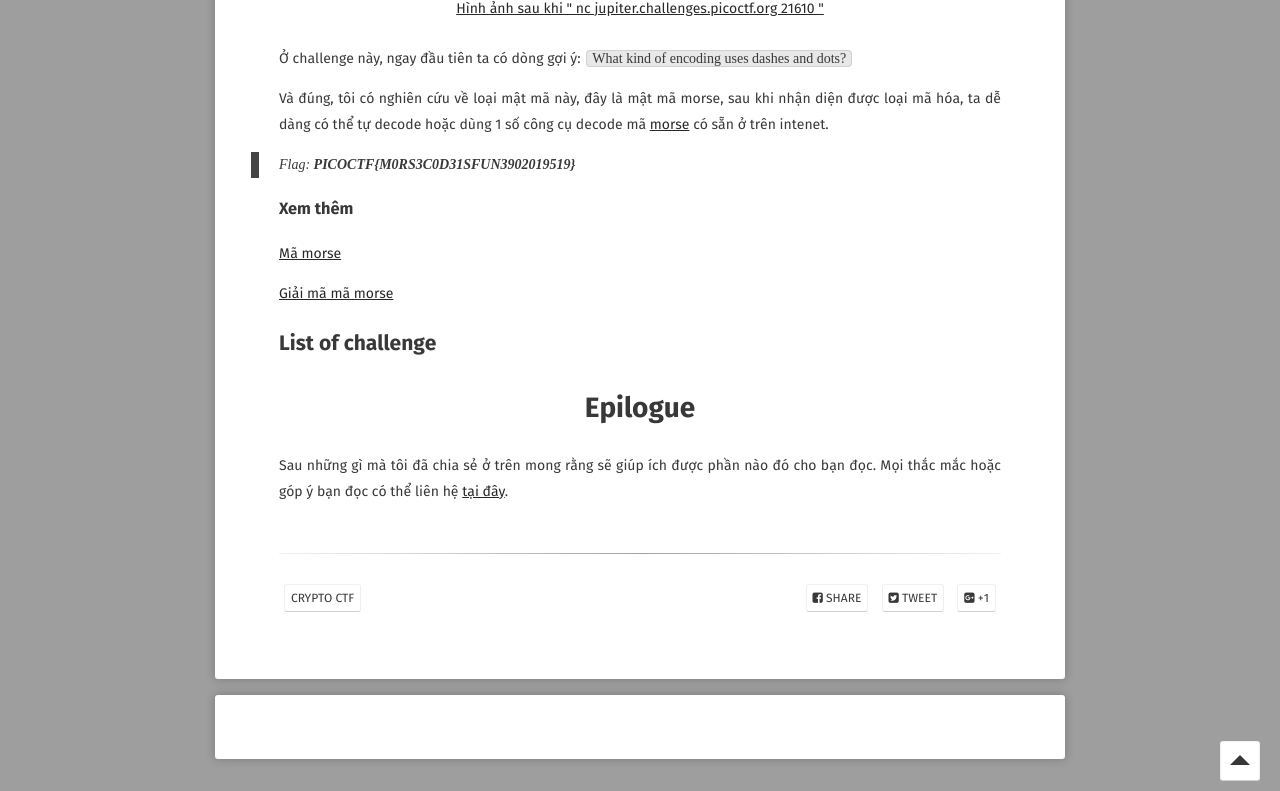
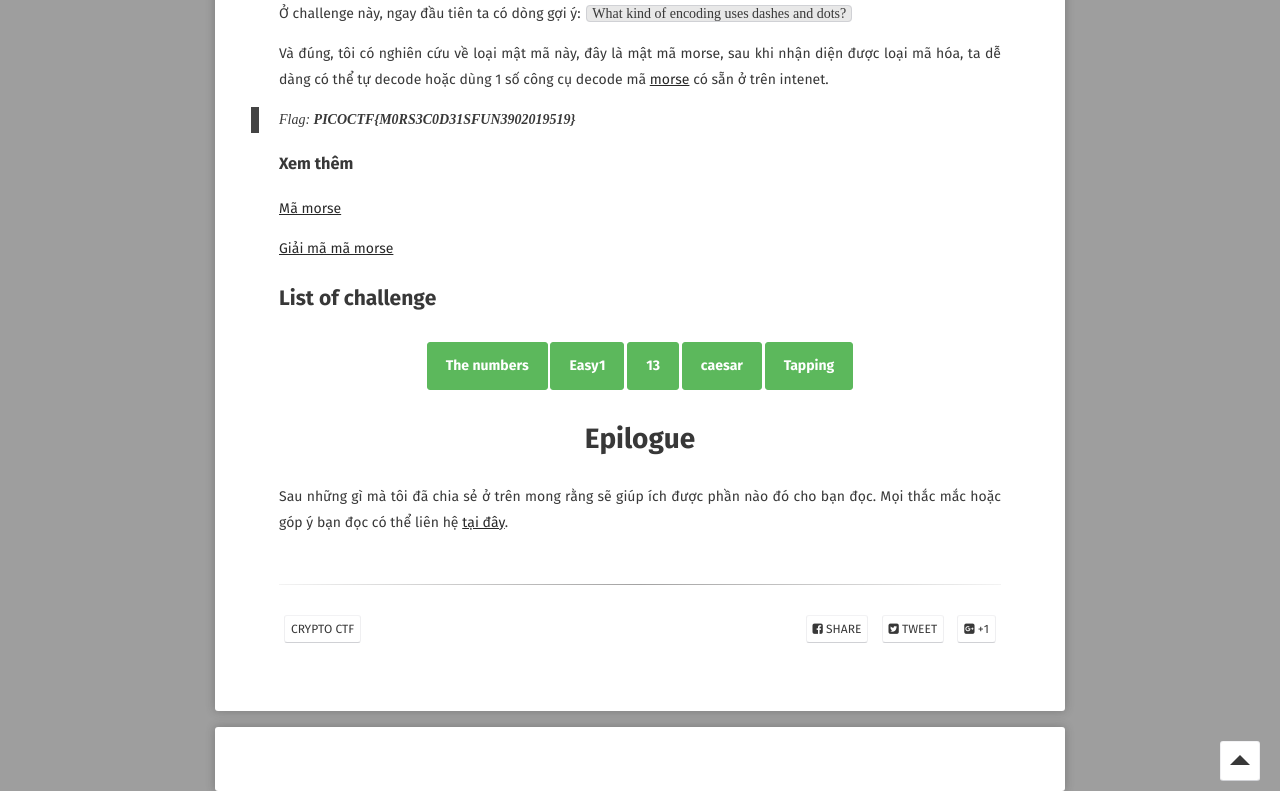
Before and after one commit to hieuhdh/deuteri, a Jekyll site: the page built from _posts/2021-10-10-[CRYPTO]-PicoCTF-2019.md, in a window 1280 px wide and 900 px high, scrolled down 4559 px, cut to the strip 109-900 px from the top of the window. Built offline with Jekyll 4.4.1, drawn with Linux system fonts in a browser that asks for light colours; some web fonts are replaced; comment, search, counter and statistics services are not loaded.

Commit message:
fix something

```diff
--- a/_posts/2021-10-10-[CRYPTO]-PicoCTF-2019.md
+++ b/_posts/2021-10-10-[CRYPTO]-PicoCTF-2019.md
@@ -88,11 +88,13 @@
 
 ### Xem thêm
 
-<a href="https://vi.wikipedia.org/wiki/M%E1%BA%ADt_m%C3%A3_Caesar">Mật mã caesar</a>
-
-<a href="https://privacycanada.net/classical-encryption/caesar-cipher/">Mật mã caesar</a>
-
-<a href="https://cryptii.com/pipes/caesar-cipher">Decode caesar online</a>
+<div align="center">
+  <h5>
+    <a href="https://vi.wikipedia.org/wiki/M%E1%BA%ADt_m%C3%A3_Caesar" class="btn btn-success">Mật mã caesar</a>
+    <a href="https://privacycanada.net/classical-encryption/caesar-cipher/" class="btn btn-success">Mật mã caesar</a>
+    <a href="https://cryptii.com/pipes/caesar-cipher" class="btn btn-success">Decode caesar online</a>
+  </h5>
+</div>
 
 ## Tapping
 
@@ -115,6 +117,16 @@
 
 ## List of challenge
 
+<div align="center">
+  <h5>
+    <a href="https://play.picoctf.org/practice/challenge/68?category=2&originalEvent=1&page=1" class="btn btn-success">The numbers</a>
+    <a href="https://play.picoctf.org/practice/challenge/43?category=2&originalEvent=1&page=1" class="btn btn-success">Easy1</a>
+    <a href="https://play.picoctf.org/practice/challenge/62?category=2&originalEvent=1&page=1" class="btn btn-success">13</a>
+    <a href="https://play.picoctf.org/practice/challenge/64?category=2&originalEvent=1&page=1" class="btn btn-success">caesar</a>
+    <a href="https://play.picoctf.org/practice/challenge/21?category=2&originalEvent=1&page=1" class="btn btn-success">Tapping</a>
+  </h5>
+</div>
+
 <h1 align="center">
   Epilogue
 </h1>
```
Also changed, not shown: _posts/2021-10-10-[CRYPTO]-PicoCTF-2021.md (+7 -0 lines).
